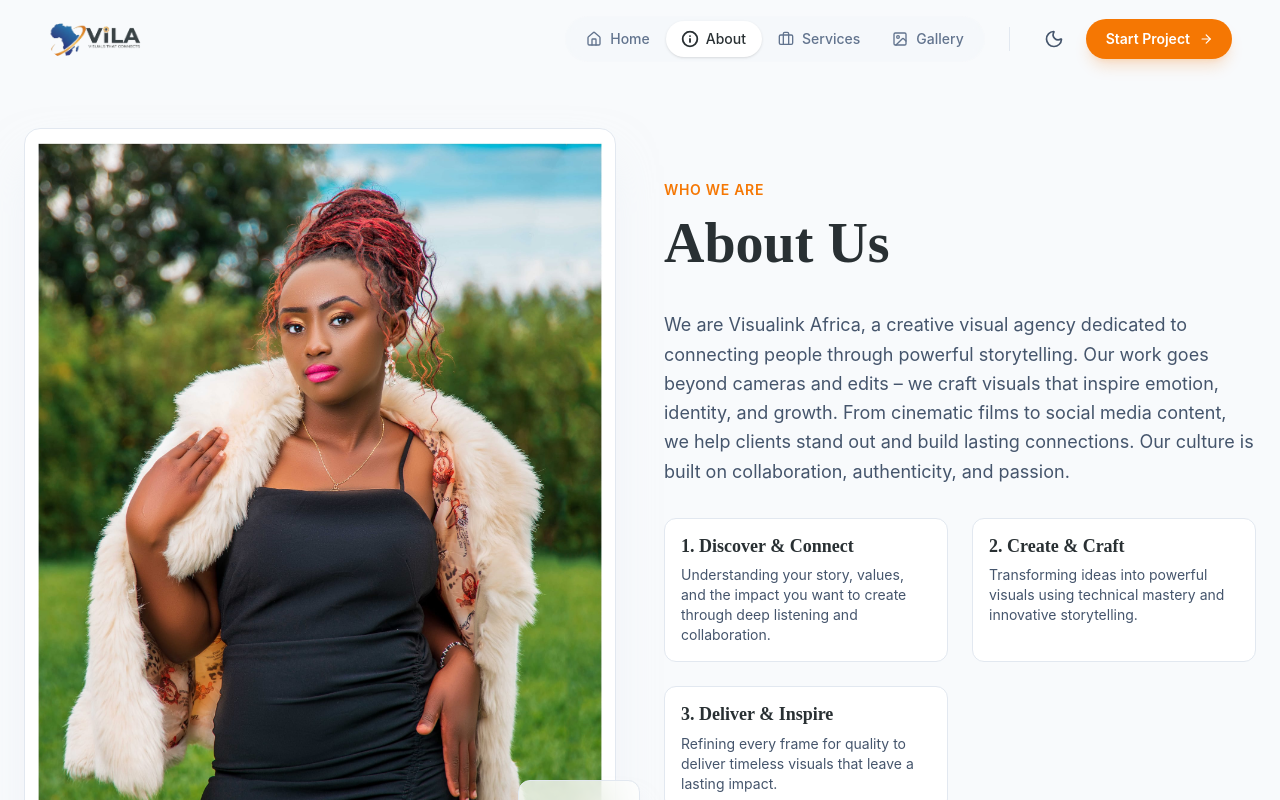
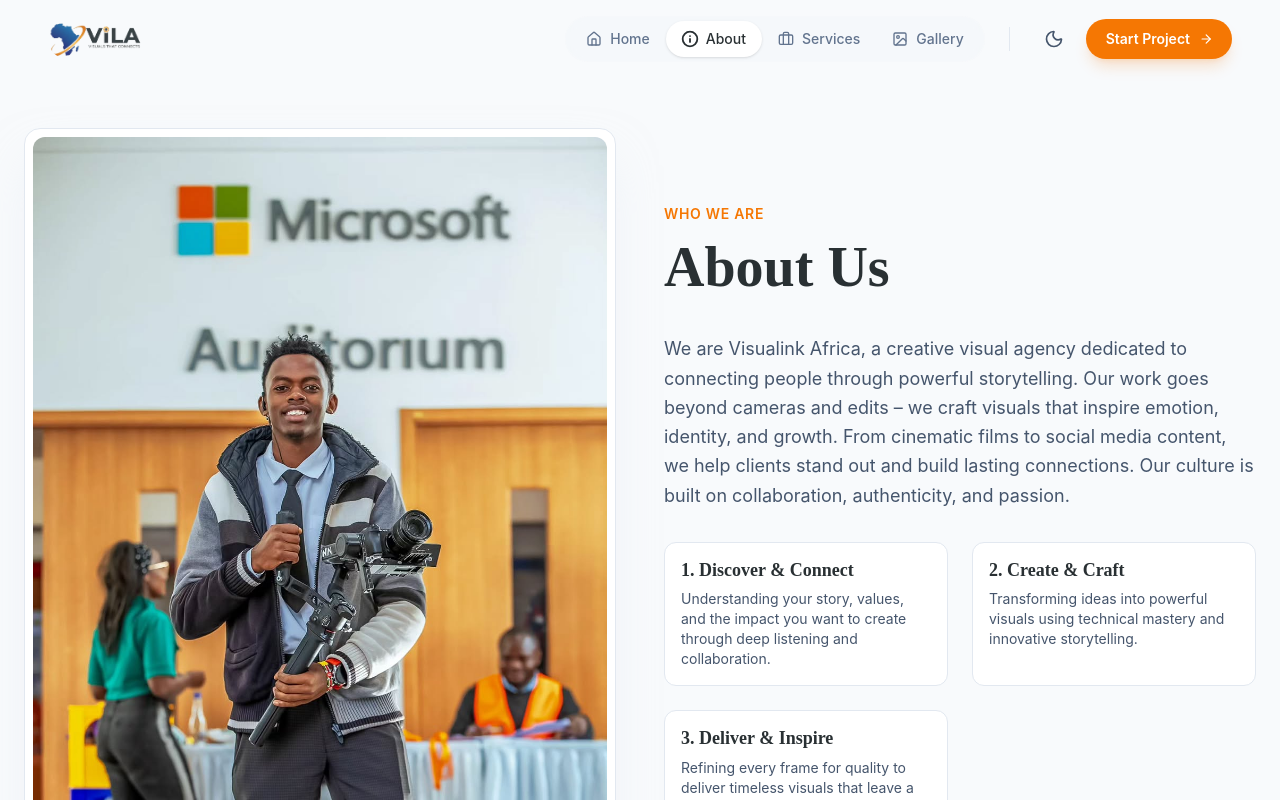
Before and after one commit to zannyke/VISUALIN.AFRICA, a React (Vite) app: page /about in a window 1280 px wide. Shown: the top 800 px of the page. Built offline with nearby package versions, Linux system fonts and the light colour scheme.

Commit message:
Update About section image

```diff
--- a/src/constants/images.ts
+++ b/src/constants/images.ts
@@ -41,5 +41,6 @@ export const images = {
         "/art/ART_0602.jpg",
         "/art/ART_0621_1.jpg",
         "/art/ART_0621.jpg"
-    ]
+    ],
+    about: "/art/artdennoh.png"
 };
--- a/src/pages/About.tsx
+++ b/src/pages/About.tsx
@@ -19,7 +19,7 @@ const About = () => {
                     <div className="lg:w-1/2 relative">
                         <div className="absolute inset-0 bg-cobalt/20 blur-2xl rounded-full transform scale-90 -z-10" />
                         <div className="glass-card p-2 rounded-2xl overflow-hidden shadow-2xl transition-transform duration-500 bg-white dark:bg-white/5 border border-slate-200 dark:border-white/10">
-                            <img src={images.gallery[0]} alt="About Us visual" className="w-full h-auto object-cover rounded-xl" loading="lazy" />
+                            <img src={images.about} alt="About Us visual" className="w-full h-auto object-cover rounded-xl" loading="lazy" />
                         </div>
                         {/* Floating Element */}
                         <div className="absolute -bottom-6 -right-6 glass-card p-6 rounded-xl hidden md:block animate-float bg-white/80 dark:bg-obsidian/80 backdrop-blur-xl border border-slate-200 dark:border-white/10 shadow-xl">
```
Also changed, not shown: public/art/artdennoh.png (added).
